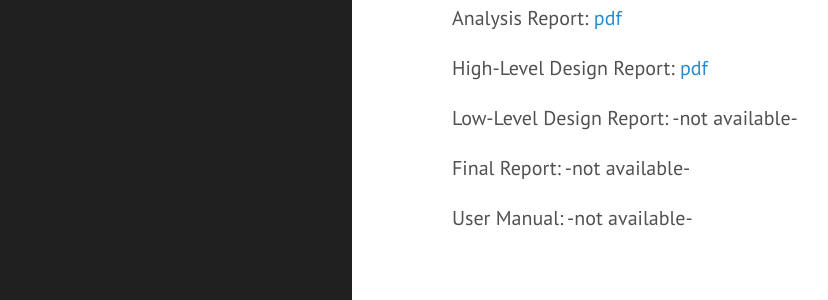
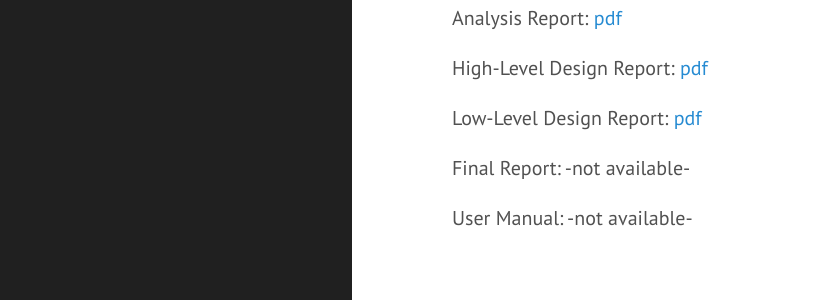
Before and after one commit to Photonom/photonom.github.io, a Jekyll site: the page built from photonom.md, in a window 1280 px wide. Shown: the part 187-487 px from the top of the page, without its empty margins (8-836 px from the left). Built offline with Jekyll 4.4.1, drawn with Linux system fonts in a browser that asks for light colours.

Commit message:
Added low level design report

```diff
--- a/photonom.md
+++ b/photonom.md
@@ -15,7 +15,7 @@ Analysis Report: [pdf](2_Analysis.pdf)
 
 High-Level Design Report: [pdf](3_HighLevelDesign.pdf)
 
-Low-Level Design Report: -not available-
+Low-Level Design Report: [pdf](4_LowLevelDesign.pdf)
 
 Final Report: -not available-
 
```
Also changed, not shown: 1 other file.
